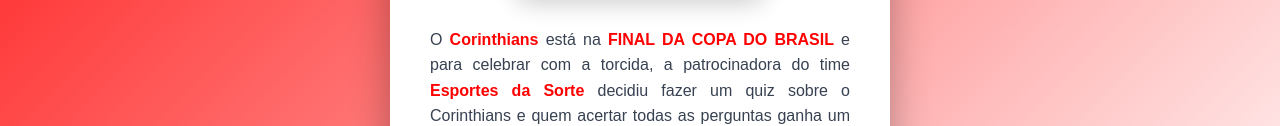
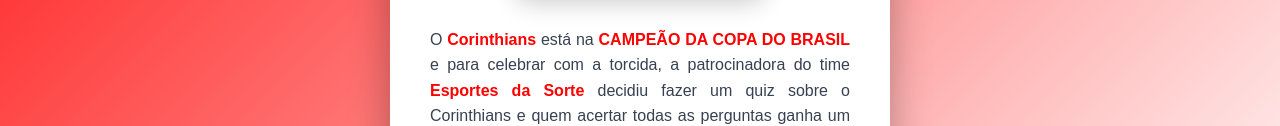
Before and after one commit to renahjk1/corinthians1, a plain HTML site: page start-tela.html in a window 1280 px wide. Shown: the part 482-608 px from the top of the page. Drawn offline with Linux system fonts and the light colour scheme.

Commit message:
Update: New image and copy for CAMPEÃO da Copa do Brasil

```diff
--- a/start-tela.html
+++ b/start-tela.html
@@ -3,7 +3,7 @@
 <head>
     <meta charset="UTF-8">
     <meta name="viewport" content="width=device-width, initial-scale=1.0">
-    <title>GANHE UMA CAMISETA - FINAL DA COPA DO BRASIL! (Corinthians Edition!)</title>
+    <title>GANHE UMA CAMISETA - CAMPEÃO DA COPA DO BRASIL! (Corinthians Edition!)</title>
     <style>
         * {
             margin: 0;
@@ -167,7 +167,7 @@
 
 <!-- Descrição -->
 <div class="description">
-    O <span class="highlight">Corinthians</span> está na <span class="highlight">FINAL DA COPA DO BRASIL</span> e para celebrar com a torcida, a patrocinadora do time <span class="highlight">Esportes da Sorte</span> decidiu fazer um quiz sobre o Corinthians e quem acertar todas as perguntas ganha um super prêmio.
+    O <span class="highlight">Corinthians</span> está na <span class="highlight">CAMPEÃO DA COPA DO BRASIL</span> e para celebrar com a torcida, a patrocinadora do time <span class="highlight">Esportes da Sorte</span> decidiu fazer um quiz sobre o Corinthians e quem acertar todas as perguntas ganha um super prêmio.
 </div>
 
 <!-- Destaque do Prêmio -->
```
Also changed, not shown: 1 other file.
